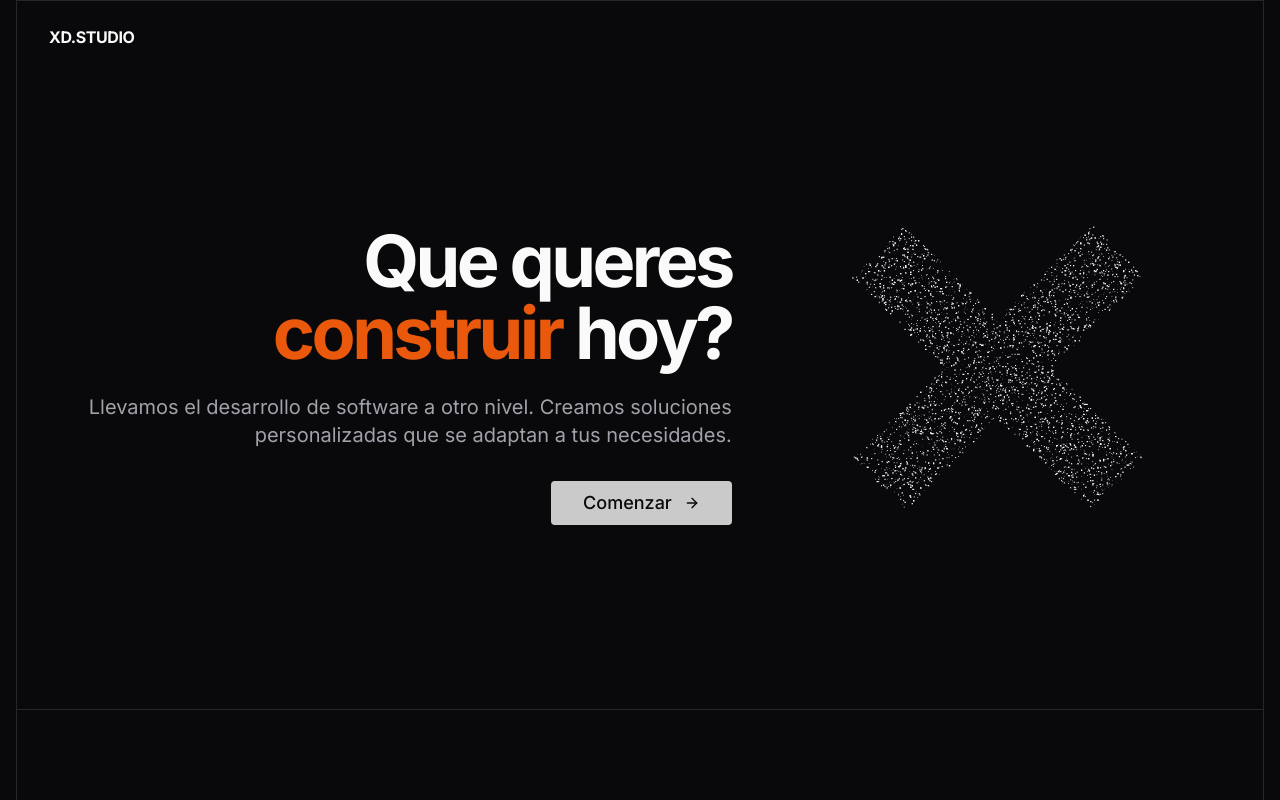
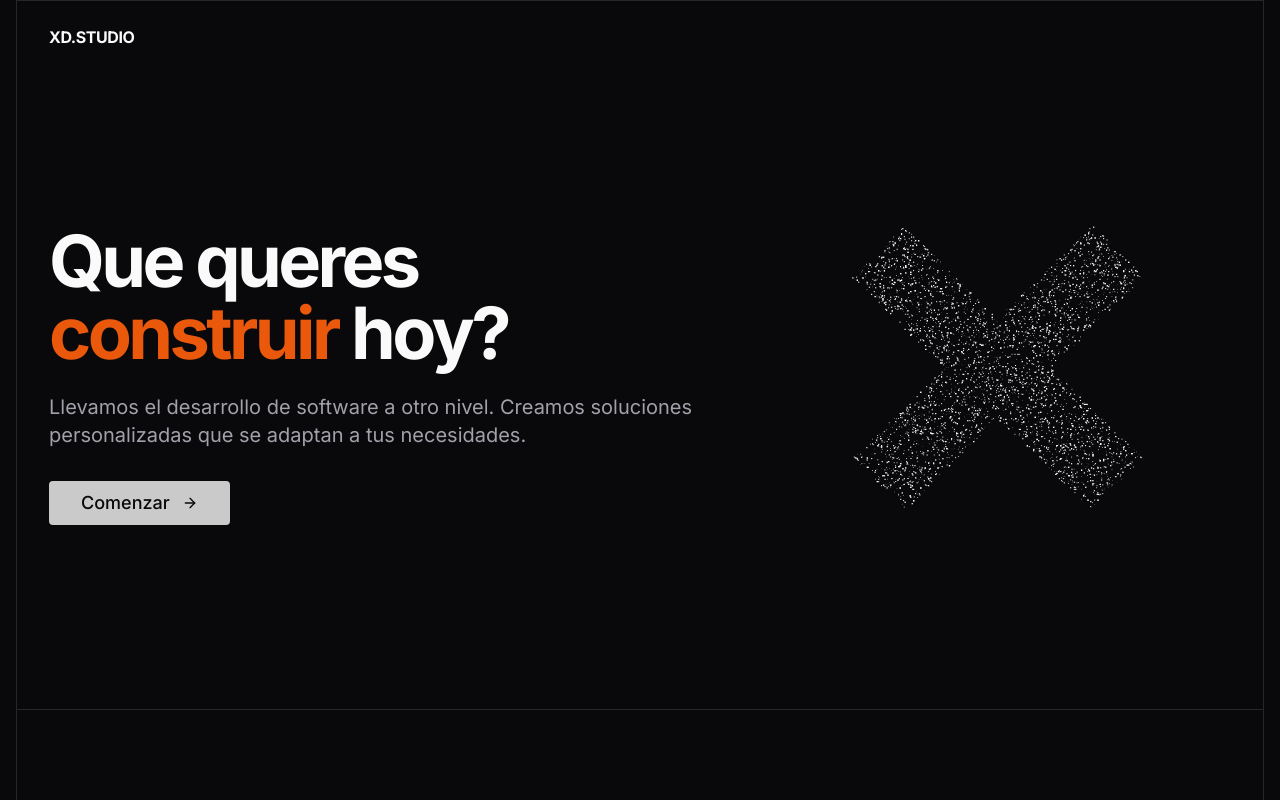
Before and after one commit to xdguido/xdstudio-landing, a Next.js app: page / in a window 1280 px wide. Shown: the top 800 px of the page. Built offline with nearby package versions, Linux system fonts and the light colour scheme.

Commit message:
feat: update align

```diff
--- a/app/page.tsx
+++ b/app/page.tsx
@@ -36,7 +36,7 @@ export default function Home() {
         <main>
           {/* Hero Section */}
           <section className="grid grid-cols-12 gap-4 pt-16 pb-24 px-4 sm:px-6 lg:px-8">
-            <div className="col-span-12 xl:col-span-7 flex flex-col items-center xl:items-end justify-center text-center xl:text-right">
+            <div className="col-span-12 xl:col-span-7 flex flex-col items-center xl:items-start justify-center text-center xl:text-left">
               <h1 className="text-5xl md:text-7xl font-bold tracking-tighter mb-6">
                 Que queres <br />{' '}
                 <span className="text-primary">construir</span> hoy?
```
